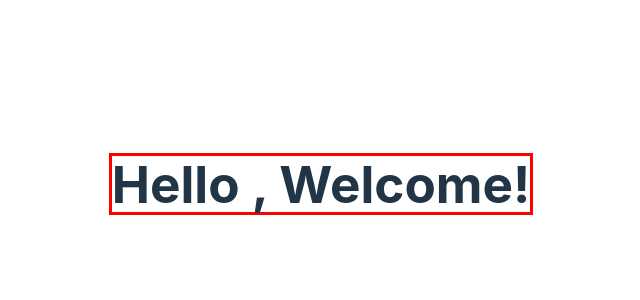
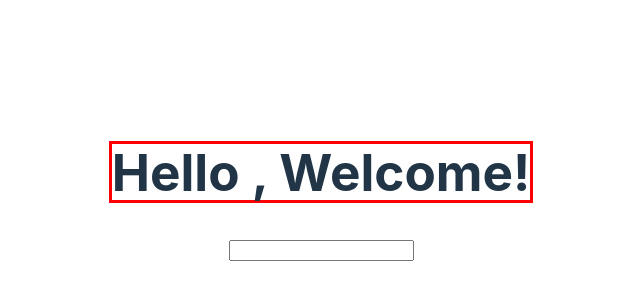
Before and after one commit to MyHKo/WebCourse, a React (Vite) app in the folder react-props/: page / in a window 1280 px wide. Shown: the part 216-516 px from the top of the page, without its empty margins (319-959 px from the left). Built offline with nearby package versions, Linux system fonts and the light colour scheme.

Commit message:
React-props: add input field

```diff
--- a/react-props/src/App.jsx
+++ b/react-props/src/App.jsx
@@ -10,14 +10,23 @@ function Greetings(props){
     )
 }
 
-function Input(){
+function Input({ setName }){
+
+    return (
+        <>
+        <input type={"text"}/>
+        </>
+    )
 }
 
 function App() {
-    const name = useState([""])
+    const [ name, setName ] = useState([""])
 
   return (
-      <Greetings name={name} style={{border: "solid red"}} aria-hidden></Greetings>
+      <div >
+          <Greetings name={name} style={{border: "solid red"}} aria-hidden></Greetings>
+          <Input setName={setName} />
+      </div>
   )
 }
 
```
